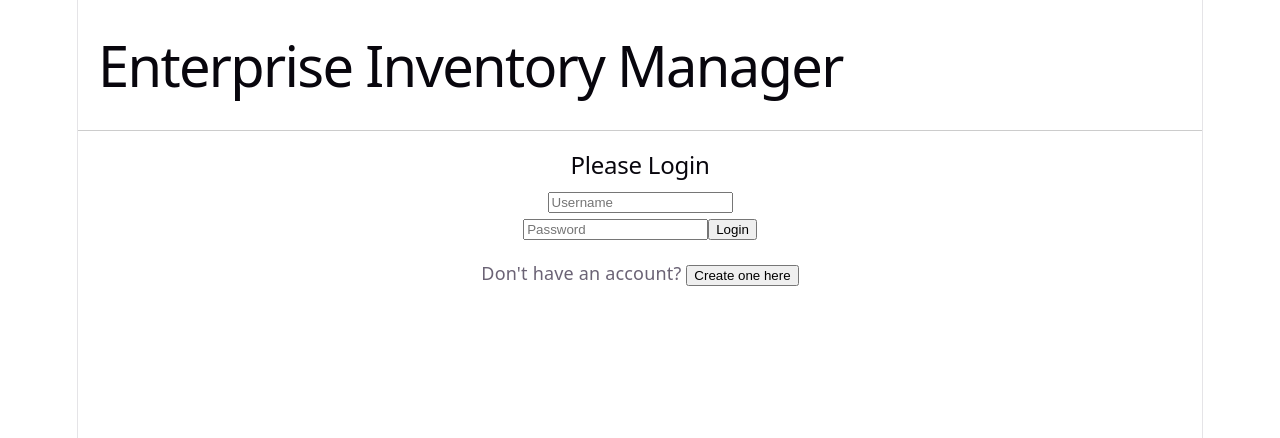
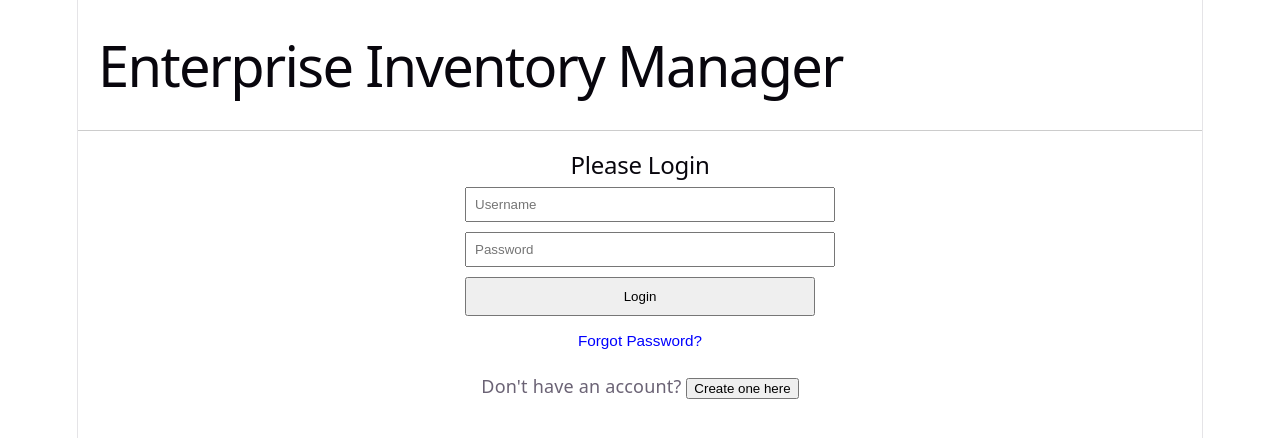
Before and after one commit to AndrewStattADA/InvManSys-Frontend, a React (Vite) app: page / in a window 1280 px wide. Shown: the top 438 px of the page. Built offline with nearby package versions, Linux system fonts and the light colour scheme.

Commit message:
Login.jsx updated to handle password reset

```diff
--- a/src/components/Login.jsx
+++ b/src/components/Login.jsx
@@ -2,33 +2,91 @@ import React, { useState } from 'react';
 import axiosInstance from '../api/axiosInstance';
 
 const Login = ({ onLoginSuccess }) => {
-    const [credentials, setCredentials] = useState({ username: '', password: '' });
+    const [username, setUsername] = useState('');
+    const [password, setPassword] = useState('');
+    const [email, setEmail] = useState(''); // For reset request
+    const [showForgot, setShowForgot] = useState(false);
+    const [message, setMessage] = useState('');
 
-    const handleSubmit = async (e) => {
+    const handleLogin = async (e) => {
         e.preventDefault();
         try {
-            const response = await axiosInstance.post('token/', credentials);
-
-            // Save tokens for authentication
+            const response = await axiosInstance.post('token/', { username, password });
             localStorage.setItem('access_token', response.data.access);
             localStorage.setItem('refresh_token', response.data.refresh);
-            // Save the user's role (manager, staff, or user)
             localStorage.setItem('user_role', response.data.role);
-
             onLoginSuccess();
-            alert("Logged in successfully!");
         } catch (error) {
-            console.error("Login Error:", error);
-            alert("Login failed. Check your credentials.");
+            alert("Invalid credentials");
         }
     };
 
+    const handleResetRequest = async (e) => {
+        e.preventDefault();
+        try {
+            const response = await axiosInstance.post('password-reset/', { email });
+            setMessage(response.data.message);
+            setTimeout(() => {
+                setShowForgot(false);
+                setMessage('');
+            }, 4000);
+        } catch (error) {
+            setMessage("Error: Could not send reset email.");
+        }
+    };
+
+    if (showForgot) {
+        return (
+            <div className="login-form">
+                <h3>Reset Password</h3>
+                <p>Enter your email to receive a reset link.</p>
+                <form onSubmit={handleResetRequest}>
+                    <input
+                        type="email"
+                        placeholder="Your Email"
+                        value={email}
+                        onChange={(e) => setEmail(e.target.value)}
+                        required
+                        style={{ display: 'block', width: '100%', marginBottom: '10px', padding: '8px' }}
+                    />
+                    <button type="submit" className="login-btn">Send Reset Link</button>
+                    <button
+                        type="button"
+                        onClick={() => setShowForgot(false)}
+                        style={{ background: 'none', border: 'none', color: 'blue', cursor: 'pointer', marginTop: '10px' }}
+                    >
+                        Back to Login
+                    </button>
+                </form>
+                {message && <p style={{ marginTop: '10px', color: 'green' }}>{message}</p>}
+            </div>
+        );
+    }
+
     return (
-        <form onSubmit={handleSubmit}>
-            <input type="text" placeholder="Username" onChange={e => setCredentials({...credentials, username: e.target.value})} />
-            <input type="password" placeholder="Password" onChange={e => setCredentials({...credentials, password: e.target.value})} />
-            <button type="submit">Login</button>
-        </form>
+        <div className="login-form">
+            <form onSubmit={handleLogin}>
+                <input
+                    type="text"
+                    placeholder="Username"
+                    onChange={(e) => setUsername(e.target.value)}
+                    style={{ display: 'block', width: '100%', marginBottom: '10px', padding: '8px' }}
+                />
+                <input
+                    type="password"
+                    placeholder="Password"
+                    onChange={(e) => setPassword(e.target.value)}
+                    style={{ display: 'block', width: '100%', marginBottom: '10px', padding: '8px' }}
+                />
+                <button type="submit" className="login-btn" style={{ width: '100%', padding: '10px' }}>Login</button>
+            </form>
+            <button
+                onClick={() => setShowForgot(true)}
+                style={{ background: 'none', border: 'none', color: 'blue', cursor: 'pointer', marginTop: '15px', fontSize: '0.85em' }}
+            >
+                Forgot Password?
+            </button>
+        </div>
     );
 };
 
```
